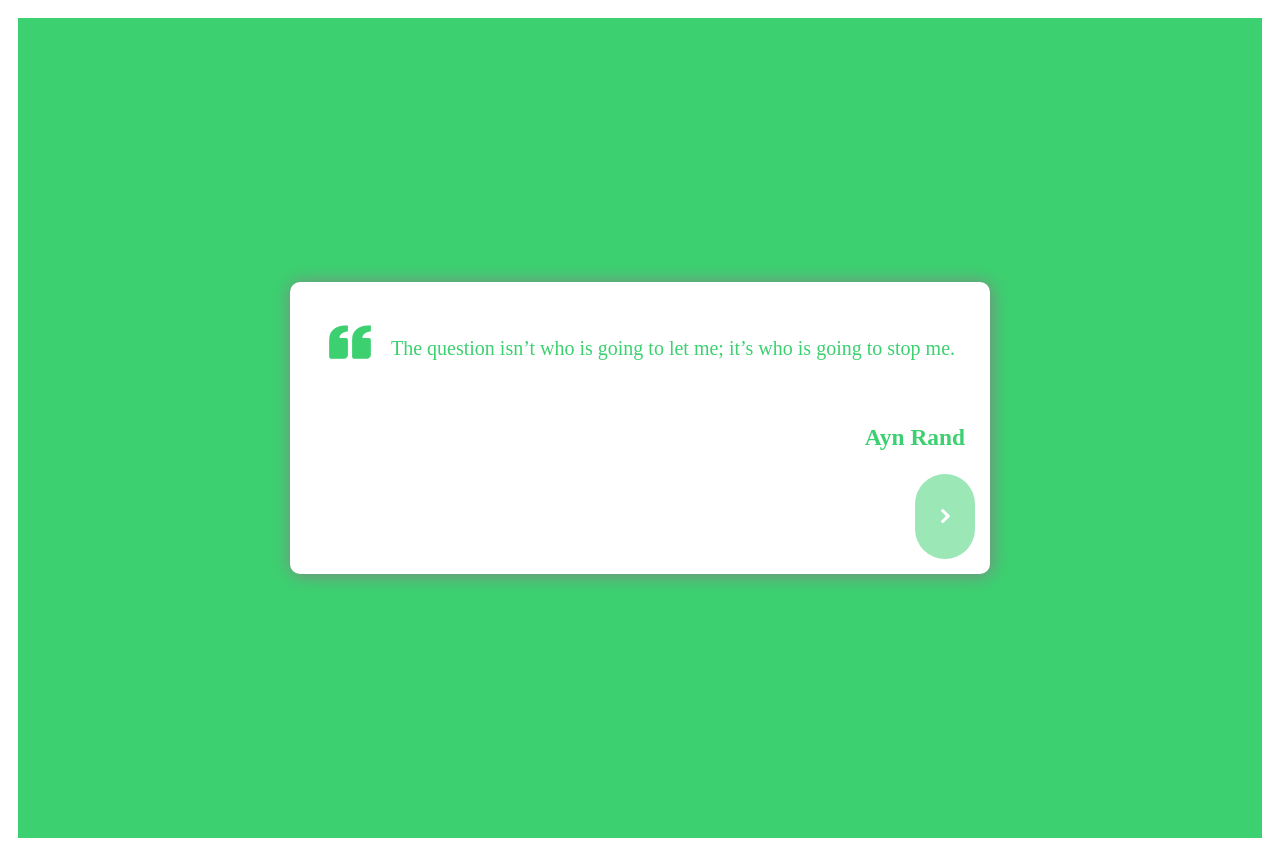
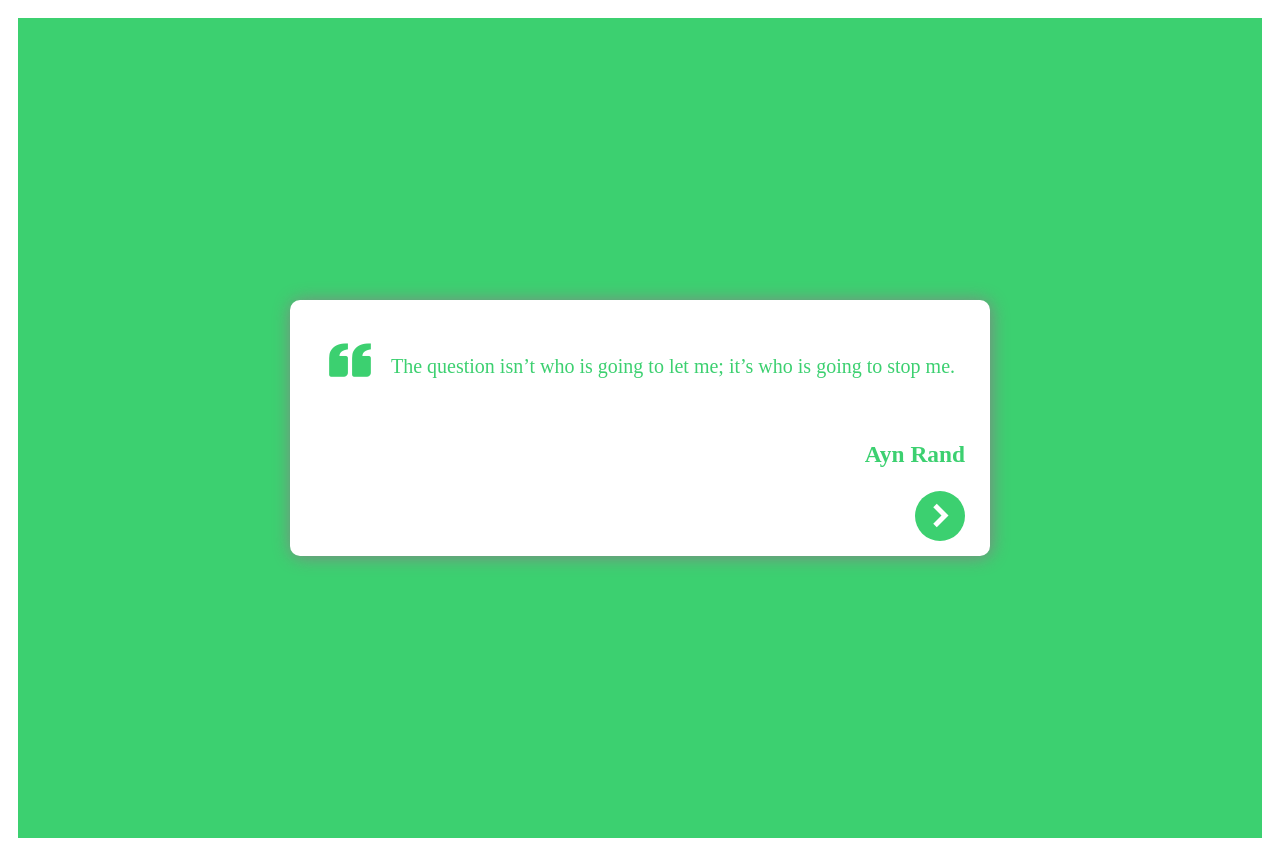
Before and after one commit to genesiski/cita, a React (Vite) app: page / in a window 1280 px wide. Built offline with nearby package versions, Linux system fonts and the light colour scheme.

Commit message:
Update App.css

```diff
--- a/src/App.css
+++ b/src/App.css
@@ -34,7 +34,6 @@
 .author{
   text-align: right;
   margin: 15px 0;
-  height: auto;
 }
 
 h3{
@@ -48,24 +47,22 @@
 }
 
 .button{
+  font-size: 40px;
+  color: white;
   border: none;
-  color: white;
-  margin-right: 10px;
-  border-radius: 30px;
+  border-radius: 50px;
   width: 50px;
   aspect-ratio: 1;
   display: flex;
   justify-content: center;
-  opacity: 0.5;
-  transition: 0.3s;
+  align-items: center;
+  margin: 0 10px 0 auto;
   cursor: pointer;
-  margin: auto 0;
-  font-size: 25px;
-  padding: 30px;
+  transition: transform 200ms ease;
 }
 
 .button:hover{
-opacity: 1;
+transform: scale(1.04);
 }
 
 .quote{
```
